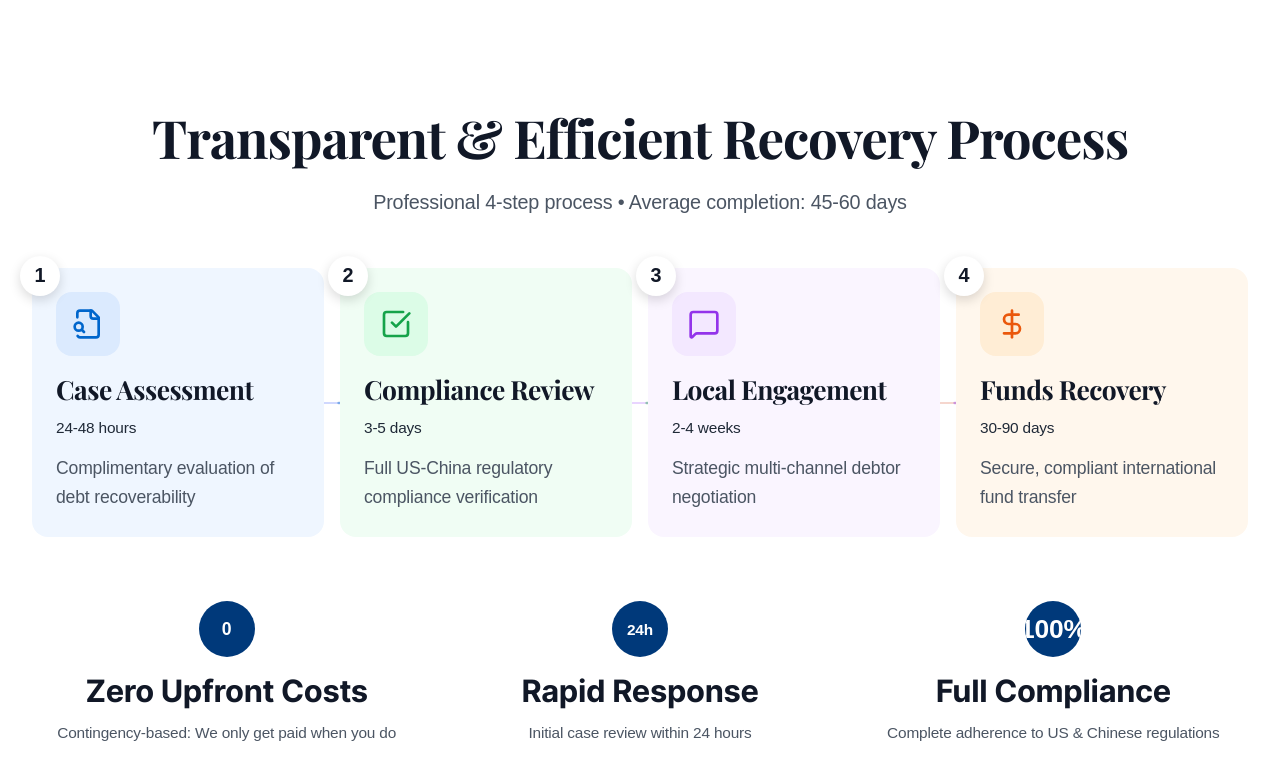
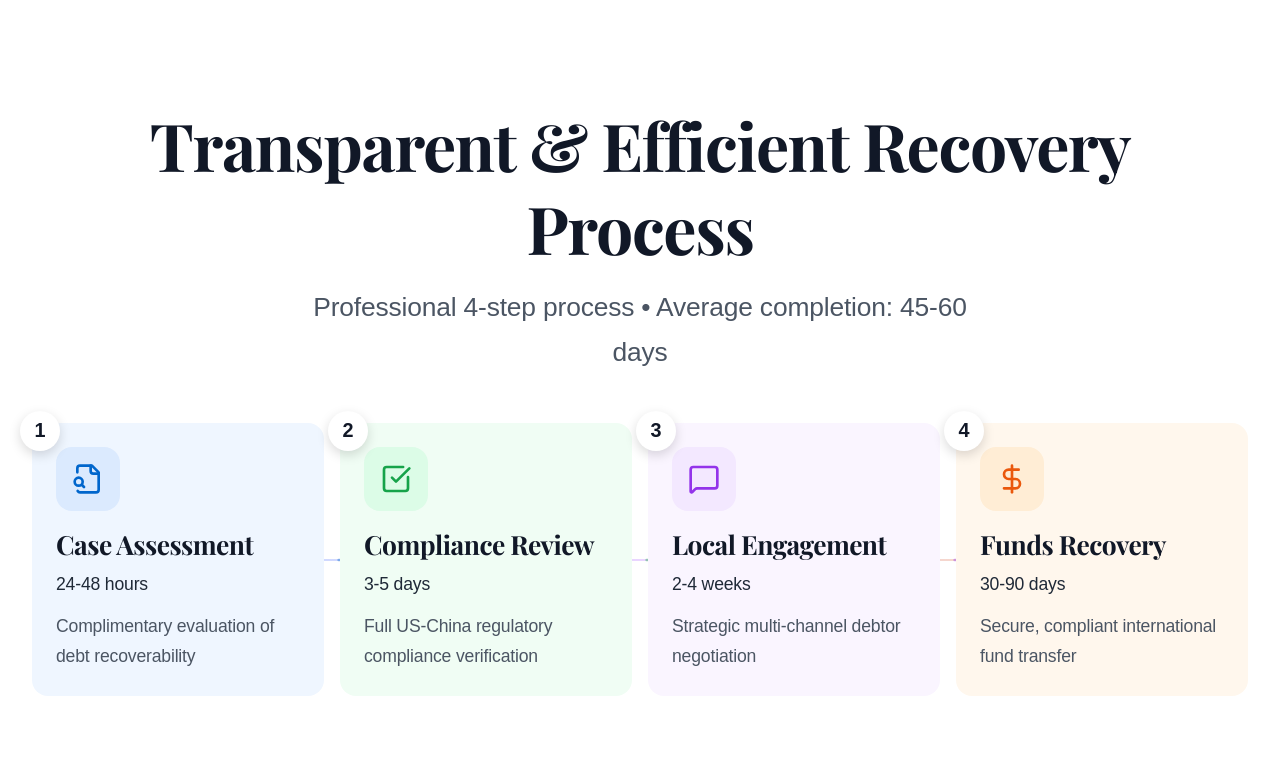
Before and after one commit to cuijiaheng0001/binhheng-credit-education, a Next.js app in the folder website/: page /en in a window 1280 px wide. Shown: the part 3995-4753 px from the top of the page. Built offline with nearby package versions, Linux system fonts and the light colour scheme; no server answers.

Commit message:
fix: 统一ProcessVisualization组件的字体样式

```diff
--- a/website/src/components/ProcessVisualization.tsx
+++ b/website/src/components/ProcessVisualization.tsx
@@ -78,10 +78,10 @@ export default function ProcessVisualization({ locale = 'zh' }: ProcessVisualiza
           viewport={{ once: true }}
           className="text-center mb-12"
         >
-          <h2 className="text-3xl md:text-4xl font-bold text-gray-900 mb-4">
+          <h2 className="text-3xl sm:text-4xl md:text-5xl font-bold text-gray-900 mb-4">
             {locale === 'zh' ? '透明高效的追收流程' : 'Transparent & Efficient Recovery Process'}
           </h2>
-          <p className="text-lg text-gray-600 max-w-2xl mx-auto">
+          <p className="text-base md:text-lg lg:text-xl text-gray-600 max-w-2xl mx-auto">
             {locale === 'zh' ? '四步专业流程，平均 45-60 天完成追收' : 'Professional 4-step process • Average completion: 45-60 days'}
           </p>
         </motion.div>
@@ -117,13 +117,13 @@ export default function ProcessVisualization({ locale = 'zh' }: ProcessVisualiza
                     </div>
 
                     {/* Content */}
-                    <h3 className="text-xl font-bold text-gray-900 mb-2">
+                    <h3 className="text-lg md:text-xl font-bold text-gray-900 mb-2">
                       {step.title}
                     </h3>
-                    <p className="text-sm font-medium text-gray-500 mb-3">
+                    <p className="text-sm md:text-base font-medium text-gray-500 mb-3">
                       {step.duration}
                     </p>
-                    <p className="text-gray-600">
+                    <p className="text-sm md:text-base text-gray-600">
                       {step.description}
                     </p>
 
@@ -151,22 +151,22 @@ export default function ProcessVisualization({ locale = 'zh' }: ProcessVisualiza
             <div className="inline-flex items-center justify-center w-16 h-16 md:w-14 md:h-14 bg-navy text-white rounded-full mb-3 overflow-hidden relative">
               <span className="text-lg md:text-base font-bold">0</span>
             </div>
-            <h4 className="font-bold text-gray-900 mb-2">{locale === 'zh' ? '无前期费用' : 'Zero Upfront Costs'}</h4>
-            <p className="text-sm text-gray-600">{locale === 'zh' ? '不成功不收费，零风险合作' : 'Contingency-based: We only get paid when you do'}</p>
+            <h4 className="text-base md:text-lg font-bold text-gray-900 mb-2">{locale === 'zh' ? '无前期费用' : 'Zero Upfront Costs'}</h4>
+            <p className="text-sm md:text-base text-gray-600">{locale === 'zh' ? '不成功不收费，零风险合作' : 'Contingency-based: We only get paid when you do'}</p>
           </div>
           <div className="text-center">
             <div className="inline-flex items-center justify-center w-16 h-16 md:w-14 md:h-14 bg-navy text-white rounded-full mb-3 overflow-hidden relative">
               <span className="text-base md:text-sm font-bold">24h</span>
             </div>
-            <h4 className="font-bold text-gray-900 mb-2">{locale === 'zh' ? '快速响应' : 'Rapid Response'}</h4>
-            <p className="text-sm text-gray-600">{locale === 'zh' ? '24小时内提供初步评估' : 'Initial case review within 24 hours'}</p>
+            <h4 className="text-base md:text-lg font-bold text-gray-900 mb-2">{locale === 'zh' ? '快速响应' : 'Rapid Response'}</h4>
+            <p className="text-sm md:text-base text-gray-600">{locale === 'zh' ? '24小时内提供初步评估' : 'Initial case review within 24 hours'}</p>
           </div>
           <div className="text-center">
             <div className="inline-flex items-center justify-center w-16 h-16 md:w-14 md:h-14 bg-navy text-white rounded-full mb-3 overflow-hidden relative">
               <span className="text-2xl md:text-xl font-bold">100%</span>
             </div>
-            <h4 className="font-bold text-gray-900 mb-2">{locale === 'zh' ? '合规操作' : 'Full Compliance'}</h4>
-            <p className="text-sm text-gray-600">{locale === 'zh' ? '严格遵守中美两国法律' : 'Complete adherence to US & Chinese regulations'}</p>
+            <h4 className="text-base md:text-lg font-bold text-gray-900 mb-2">{locale === 'zh' ? '合规操作' : 'Full Compliance'}</h4>
+            <p className="text-sm md:text-base text-gray-600">{locale === 'zh' ? '严格遵守中美两国法律' : 'Complete adherence to US & Chinese regulations'}</p>
           </div>
         </motion.div>
 
```
